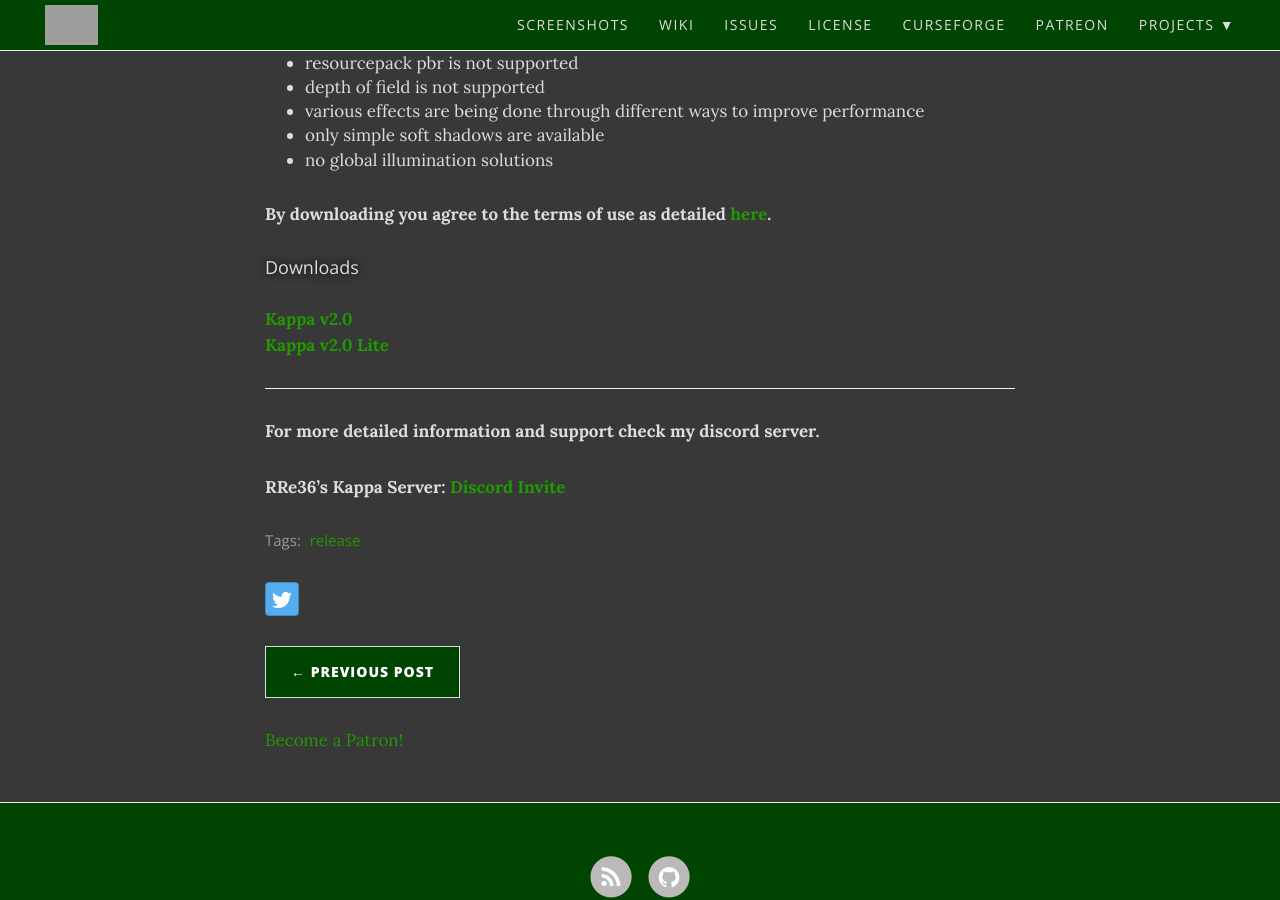
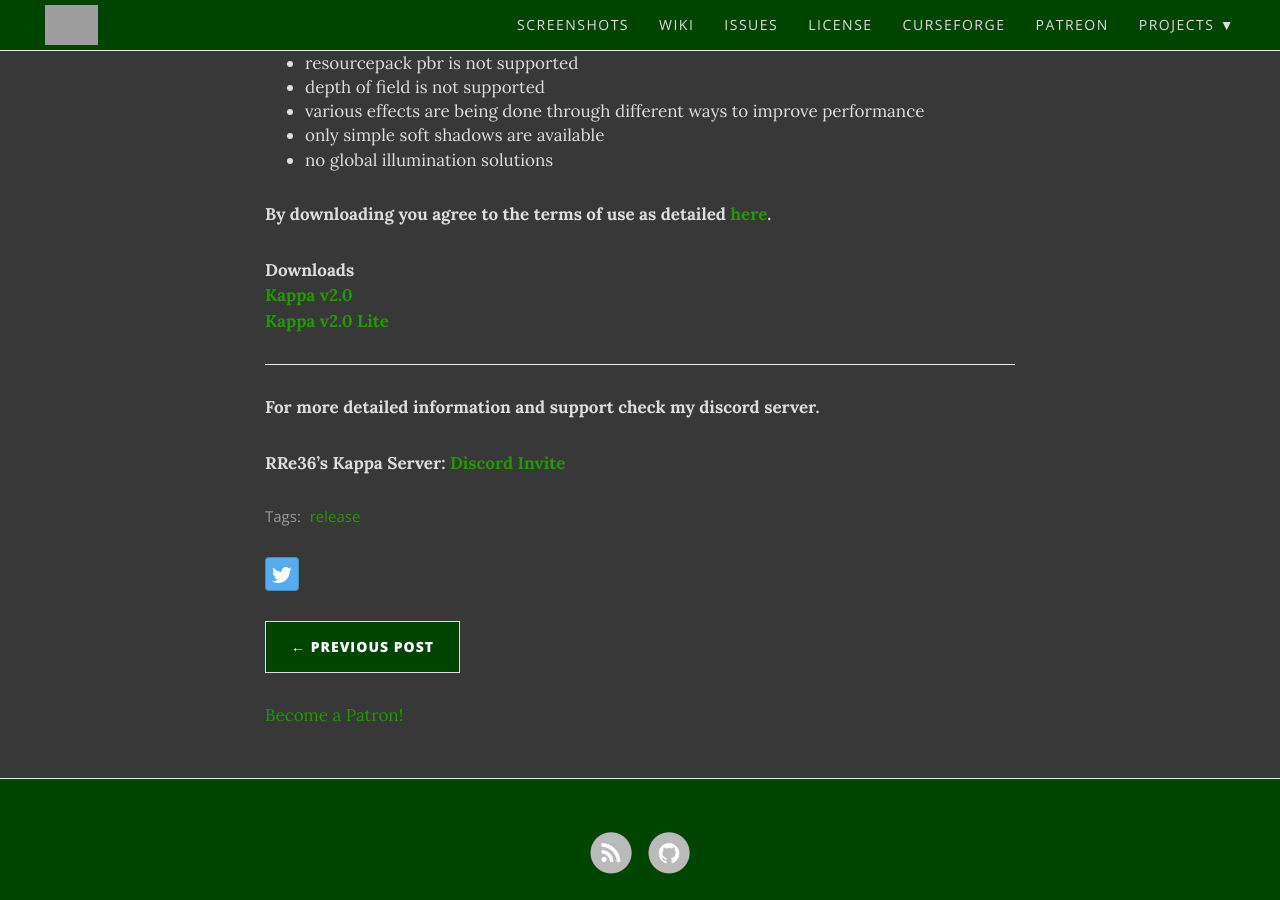
Before and after one commit to rre36/KappaShader_Mirror, a Jekyll site: the page built from _posts/2020-01-04-kappa2.0.md, in a window 1280 px wide and 900 px high, scrolled down 1613 px. Built offline with Jekyll 4.4.1, drawn with Linux system fonts in a browser that asks for light colours; nearby versions of some CDN libraries; comment, search, counter and statistics services are not loaded; grey boxes are pictures that could not be loaded.

Commit message:
Update 2020-01-04-kappa2.0.md

```diff
--- a/_posts/2020-01-04-kappa2.0.md
+++ b/_posts/2020-01-04-kappa2.0.md
@@ -59,9 +59,10 @@
 * no global illumination solutions
 
 **By downloading you agree to the terms of use as detailed [here](https://rre36.github.io/kappa_shader_web/license/).**
+<br>
 
-#### Downloads
-
+**Downloads**
+<br>
 **[Kappa v2.0](https://github.com/rre36/kappa_shader_web/releases/download/v2.0/Kappa_v2.0.zip)** <br>
 **[Kappa v2.0 Lite](https://github.com/rre36/kappa_shader_web/releases/download/v2.0/Kappa_v2.0_Lite.zip)**
 
```
